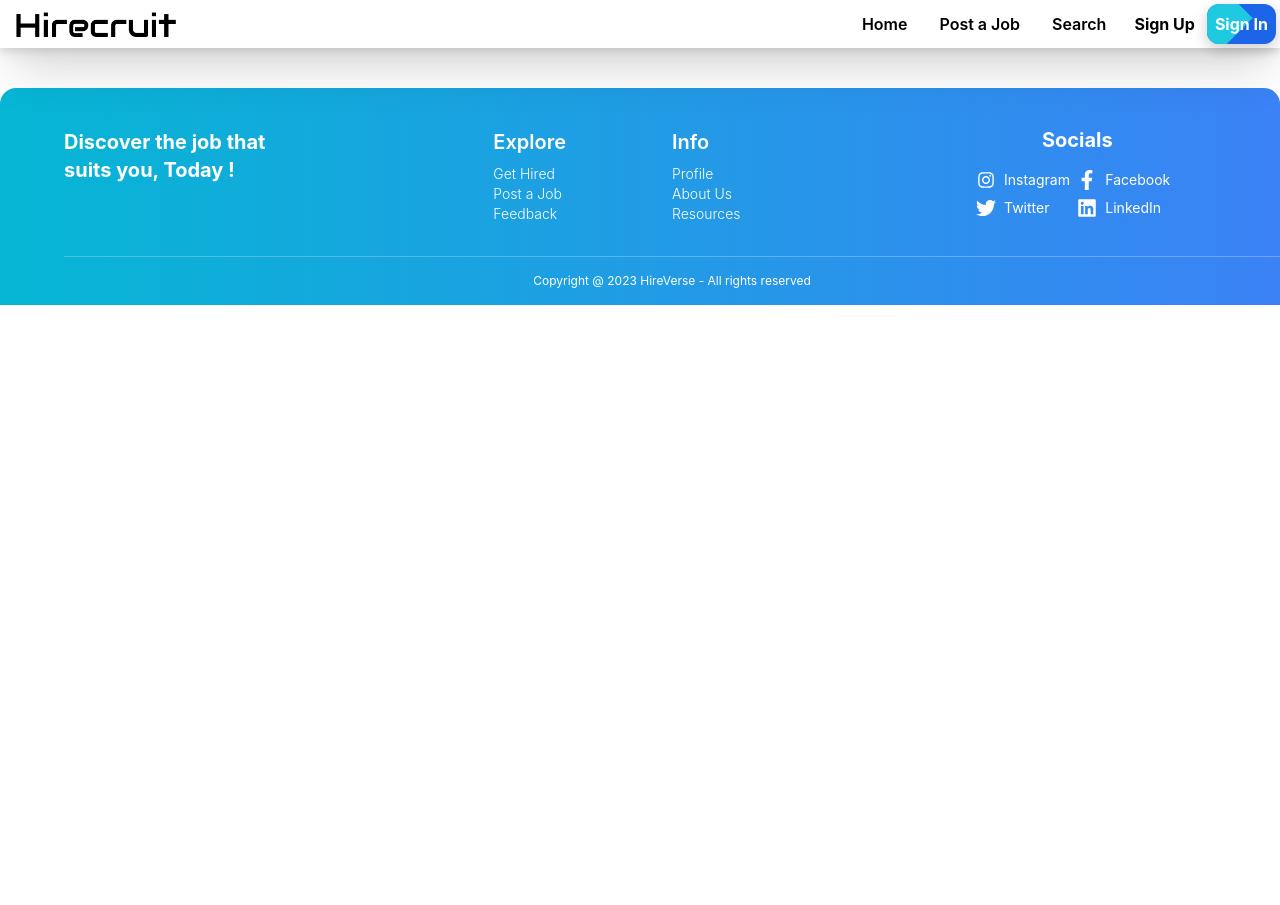
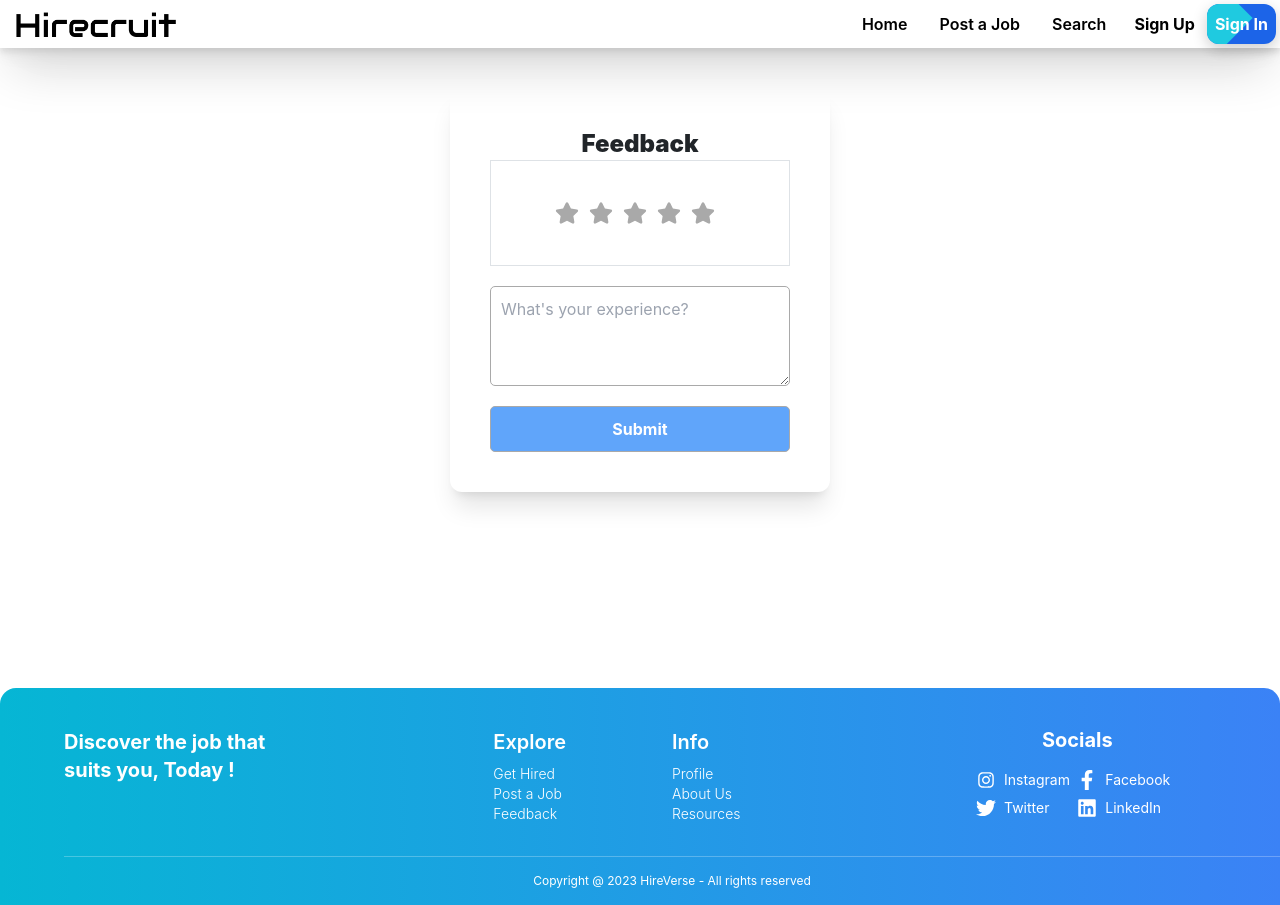
Before and after one commit to AdityaSurve/err5.0_hirecruit-web-, a React (Create React App) app: page /feedback in a window 1280 px wide. Before the commit the page ends 800 px from the top, so only its background shows below. Built offline with nearby package versions, Linux system fonts and the light colour scheme; no server answers.

Commit message:
commit 6

```diff
--- a/src/App.js
+++ b/src/App.js
@@ -11,6 +11,7 @@ import JobDesc from './pages/JobDesc';
 import PostJob from './pages/PostJob';
 import UserProfile from './pages/UserProfile';
 import Search from './pages/Search';
+import Feedback from './pages/Feedback';
 
 
 function App() {
@@ -39,6 +40,8 @@ function App() {
           <Route path='/postjob' element={<PostJob/>} />
           <Route path='/profile' element={<UserProfile />} />
           <Route path='/search' element={<Search />} />
+          <Route path='/search/:topic' element={<Search />} />
+          <Route path='/feedback' element={<Feedback/>} />
         </Routes>
         <Footer />
       </BrowserRouter>
--- a/src/components/TrendingCard.jsx
+++ b/src/components/TrendingCard.jsx
@@ -6,10 +6,10 @@ const TrendingCard = ({job}) => {
 
     return (
         <div className=''>
-            <div className="max-w-[700px] rounded-xl overflow-hidden shadow-2xl bg-white   justify-between items-center my-1 mx-1 p-3">
+            <div className="max-w-[900px] rounded-xl overflow-hidden shadow-2xl bg-white   justify-between items-center my-1 mx-1 p-3">
                 <div className="px-6 py-4 flex items-center">
                 <img
-                    className='w-[50px] h-[50px] object-cover'
+                    className='w-[150px]  object-cover'
                     src={job.logo?job.logo:"https://img-prod-cms-rt-microsoft-com.akamaized.net/cms/api/am/imageFileData/RE4wB6L?ver=72af"}
                     alt="Sunset in the mountains"
                 />
--- /dev/null
+++ b/src/pages/Feedback.jsx
@@ -0,0 +1,124 @@
+import { useEffect, useState } from "react";
+import { FaStar } from "react-icons/fa";
+import { addDoc, collection } from "firebase/firestore";
+import { database, auth } from "../firebase-config";
+import { UserAuth } from "../contexts/AuthContext";
+import { useNavigate } from "react-router-dom";
+
+const colors = {
+  orange: "#FFBA5A",
+  grey: "#a9a9a9",
+};
+
+function Feedback({ UserAuth }) {
+  const [currentValue, setCurrentValue] = useState(0);
+  const [hoverValue, setHoverValue] = useState(undefined);
+  const [feed, setFeed] = useState("");
+  let navigate = useNavigate();
+  const ratingRef = collection(database, "rating");
+
+  const stars = Array(5).fill(0);
+
+  const handleClick = (value) => {
+    setCurrentValue(value);
+  };
+
+  const handleMouseOver = (newHoverValue) => {
+    setHoverValue(newHoverValue);
+  };
+
+  const handleMouseLeave = () => {
+    setHoverValue(undefined);
+  };
+
+  const handleupload = async () => {
+
+    try {
+      await addDoc(ratingRef, {
+        rating: currentValue,
+        feed,
+        id: auth.currentUser.uid,
+        type: "null"
+      });
+      alert("Feedback submitted successfully");
+      setCurrentValue(0);
+      setFeed("");
+    } catch (error) {
+      console.error(error);
+      alert("An error occurred while submitting feedback");
+    }
+  };
+
+  return (
+    <div style={styles.container} className='min-h-[600px]'>
+      <div className="flex flex-col justify-center items-center mt-10">
+        <div className="shadow-xl bg-white flex flex-col py-10 rounded-xl p-10">
+
+          <h2 className="font-bold text-2xl text-center"><b> Feedback </b></h2>
+          <div style={styles.stars} className='p-10 border flex justify-center items-center'>
+            {stars.map((_, index) => {
+              return (
+                <FaStar
+                  key={index}
+                  size={24}
+                  onClick={() => handleClick(index + 1)}
+                  onMouseOver={() => handleMouseOver(index + 1)}
+                  onMouseLeave={handleMouseLeave}
+                  color={
+                    (hoverValue || currentValue) > index
+                      ? colors.orange
+                      : colors.grey
+                  }
+                  style={{
+                    marginRight: 10,
+                    cursor: "pointer",
+                  }}
+                />
+              );
+            })}
+          </div>
+          <textarea
+            onChange={(event) => {
+              setFeed(event.target.value);
+            }}
+            placeholder="What's your experience?"
+            style={styles.textarea}
+            value={feed}
+          />
+
+          <button onClick={handleupload} style={styles.button} className='bg-blue-400 hover:bg-green-500 text-white font-bold'>
+            Submit
+          </button>
+        </div>
+      </div>
+    </div>
+  );
+}
+const styles = {
+  container: {
+    display: "flex",
+    flexDirection: "column",
+    alignItems: "center"
+  },
+  stars: {
+    display: "flex",
+    flexDirection: "row",
+  },
+  textarea: {
+    border: "1px solid #a9a9a9",
+    borderRadius: 5,
+    padding: 10,
+    margin: "20px 0",
+    minHeight: 100,
+    width: 300
+  },
+  button: {
+    border: "1px solid #a9a9a9",
+    borderRadius: 5,
+    width: 300,
+    padding: 10,
+  }
+
+};
+
+export default Feedback;
--- a/src/pages/Home.jsx
+++ b/src/pages/Home.jsx
@@ -8,8 +8,12 @@ import { getAuth, createUserWithEmailAndPassword, signInWithEmailAndPassword, Go
 import { collection, addDoc, getDocs, doc, updateDoc, deleteDoc,setDoc, onSnapshot, query, where } from "firebase/firestore";
 import { ref, uploadBytesResumable, getDownloadURL } from "firebase/storage";
 import { async } from '@firebase/util'
+import { useNavigate } from 'react-router-dom'
 
 const Home = () => {
+  const [search,  setSearch] = useState('')
+  const navigate = useNavigate()
+
   const [jobs, setjobs] = useState([])
   useEffect(() => {
     getJobs();
@@ -72,8 +76,10 @@ const Home = () => {
 
             <div className='flex justify-center items-center border-2 rounded-full my-3 p-1'>
 
-              <input placeholder='Search...' className='outline-none pl-2' type='text' />
-              <div className='bg-gradient-to-r from-cyan-500 to-blue-500 text-white p-3 rounded-full '>
+              <input placeholder='Search...' className='outline-none pl-2' type='text'
+              onChange={(e) => setSearch(e.target.value)}/>
+              <div className='bg-gradient-to-r from-cyan-500 to-blue-500 text-white p-3 rounded-full cursor-pointer '
+              onClick={() => navigate(`/search/${search}`)}>
                 <AiOutlineSearch />
               </div>
             </div>
--- a/src/pages/JobDesc.jsx
+++ b/src/pages/JobDesc.jsx
@@ -25,7 +25,7 @@ const JobDesc = () => {
             <div class=" rounded-xl overflow-hidden bg-white   justify-between items-center my-1 mx-1 p-3">
                 <div class="px-6 py-4 flex items-center">
                 <img
-                    className='w-[150px] h-[150px] object-cover'
+                    className='w-[150px]  object-cover'
                     src={job.logo?job.logo:"https://img-prod-cms-rt-microsoft-com.akamaized.net/cms/api/am/imageFileData/RE4wB6L?ver=72af"}
                     alt="Sunset in the mountains"
                 />
--- a/src/pages/Search.jsx
+++ b/src/pages/Search.jsx
@@ -1,8 +1,71 @@
-import React from 'react'
+import { collection, onSnapshot } from 'firebase/firestore';
+import React, { useEffect, useState } from 'react'
+import { useParams } from 'react-router-dom'
+import TrendingCard from '../components/TrendingCard';
+import { database } from '../firebase-config';
 
 const Search = () => {
+  const { topic } = useParams()
+  const [searchTerm, setSearchTerm] = useState('');
+  const [filter, setFilter] = useState('');
+
+  const handleSearchChange = (event) => {
+    setSearchTerm(event.target.value);
+  };
+
+  const handleFilterChange = (event) => {
+    setFilter(event.target.value);
+  };
+
+  const [jobs, setjobs] = useState([])
+  useEffect(() => {
+    getJobs();
+  }, [])
+
+  const getJobs=async()=>{
+    const collectionRef = collection(database, "job");
+    onSnapshot(collectionRef, (hacklist) => {
+      setjobs(hacklist.docs);
+    })
+  }
+
   return (
-    <div>Search</div>
+    <div className='min-h-[630px]'>
+      <div>
+
+        <div className="flex  justify-center space-x-4 mt-6">
+          <input
+            type="text"
+            value={searchTerm ? searchTerm : topic}
+            onChange={handleSearchChange}
+            placeholder="Search"
+            className="py-2 px-4 rounded-md border border-gray-300 focus:outline-none focus:ring-2 focus:ring-purple-600 focus:border-transparent"
+          />
+          <select
+            value={filter}
+            onChange={handleFilterChange}
+            className="py-2 px-4 rounded-md border border-gray-300 focus:outline-none focus:ring-2 focus:ring-purple-600 focus:border-transparent"
+          >
+            <option value="">All</option>
+            <option value="filter1">Filter 1</option>
+            <option value="filter2">Filter 2</option>
+            <option value="filter3">Filter 3</option>
+          </select>
+          <button
+            className="py-2 px-4 bg-purple-600 hover:bg-purple-700 text-white rounded-md focus:outline-none focus:ring-2 focus:ring-purple-600 focus:ring-opacity-50"
+          >
+            Search
+          </button>
+        </div>
+
+        {jobs.map((item) => {
+
+            return (
+              <TrendingCard job={item.data()}/>
+            );
+          }, [])}
+      </div>
+    </div>
   )
 }
 
```
Also changed, not shown: src/pages/UserProfile.jsx (+10 -10 lines).
